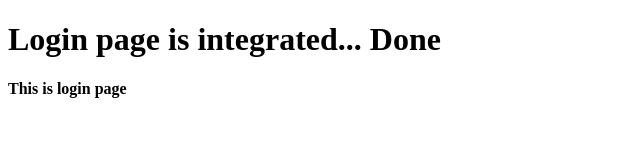
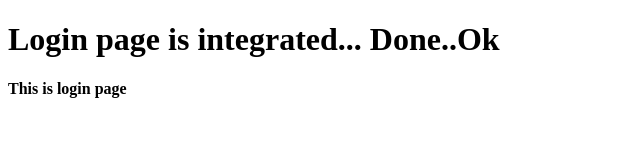
Before and after one commit to harishthatikonda/git-flow-experiments, a plain HTML site: page login.html in a window 1280 px wide. Shown: the full height of the page, 0-640 px from the left. Drawn offline with Linux system fonts and the light colour scheme.

Commit message:
Changes in login page

```diff
--- a/login.html
+++ b/login.html
@@ -10,7 +10,7 @@
 
 <body>
     <div>
-	<h1>Login page is integrated... Done</h1>
+	<h1>Login page is integrated... Done..Ok</h1>
         <h4>This is login page</h4>
     </div>
 </body>
```
